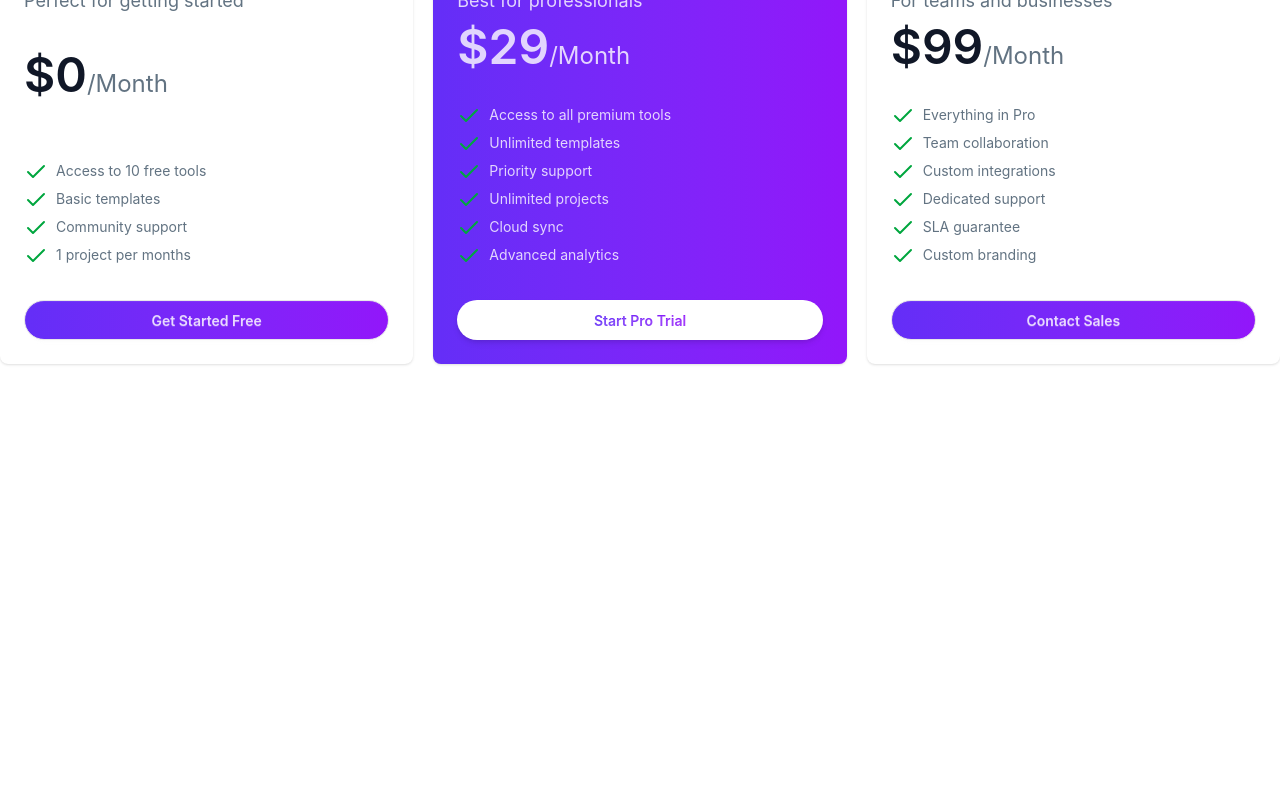
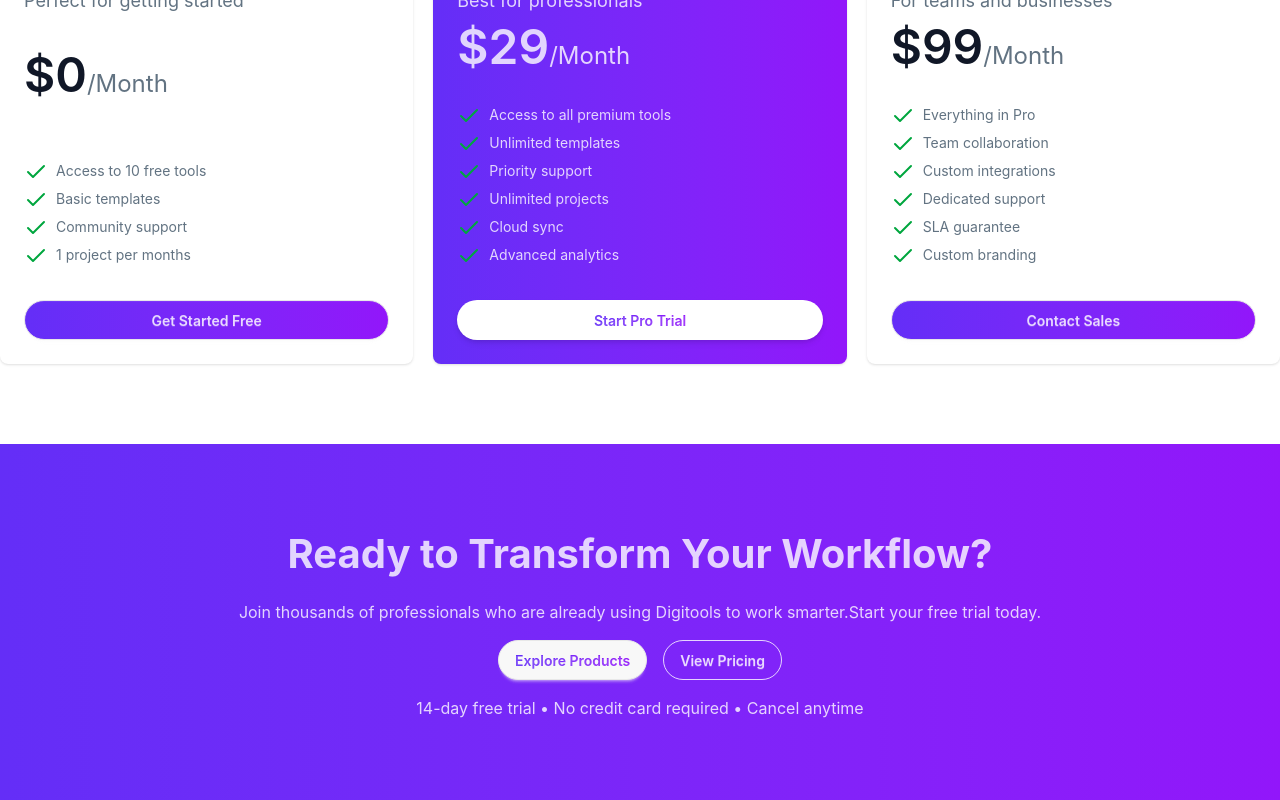
Before and after one commit to karimul-New-172/digitools-platform, a React (Vite) app: page / in a window 1280 px wide. Shown: the part 3247-4047 px from the top of the page. Before the commit the page ends 3691 px from the top, so only its background shows below. Built offline with nearby package versions, Linux system fonts and the light colour scheme.

Commit message:
transform section add

```diff
--- a/src/App.jsx
+++ b/src/App.jsx
@@ -8,6 +8,7 @@ import CartItem from './components/CartItem/CartItem'
 import Carts from './components/Carts/Carts'
 import Started from './components/Started/Started'
 import PricingCards from './components/PricingCards/PricingCards'
+import Transform from './components/Transform/Transform'
 
 const fetchProducts = async () => {
   const res = await fetch('/products.json');
@@ -57,6 +58,7 @@ function App() {
 
       <Started></Started>
       <PricingCards></PricingCards>
+      <Transform></Transform>
     </>
   )
 }
--- a/src/components/PricingCards/PricingCards.jsx
+++ b/src/components/PricingCards/PricingCards.jsx
@@ -29,7 +29,7 @@ const PricingCards = () => {
 
                     {/* card-2 */}
                     <div className="card bg-base-100 shadow-sm relative bg-linear-to-r from-[#642ef7] to-[#9216fa] text-white/80">
-                        <span className="badge badge-md badge-warning rounded-full absolute left-[43%] -top-2.5">Most Popular</span>
+                        <span className="badge badge-md badge-warning rounded-full absolute left-[42%] -top-2.5">Most Popular</span>
                         <div className="card-body text-left">
                             <h2 className="text-2xl font-semibold">Pro</h2>
                             <p className='text-lg'>Best for professionals</p>
--- /dev/null
+++ b/src/components/Transform/Transform.jsx
@@ -0,0 +1,19 @@
+import React from 'react';
+
+const Transform = () => {
+    return (
+        <section className='bg-linear-to-r from-[#642ef7] to-[#9216fa] text-center py-20 text-white/80'>
+            <div className='container mx-auto space-y-4'>
+                <h2 className='text-[40px] font-bold'>Ready to Transform Your Workflow?</h2>
+                <p>Join thousands of professionals who are already using Digitools to work smarter.Start your free trial today.</p>
+                <div className='flex flex-col sm:flex-row justify-center gap-4'>
+                    <button className='btn rounded-full'><span className='bg-linear-to-r from-[#642ef7] to-[#9216fa] bg-clip-text text-transparent'>Explore Products</span></button>
+                    <button className='btn btn-outline rounded-full hover:bg-transparent hover:text-white/80'>View Pricing</button>
+                </div>
+                <p>14-day free trial • No credit card required • Cancel anytime</p>
+            </div>
+        </section>
+    );
+};
+
+export default Transform;
```
